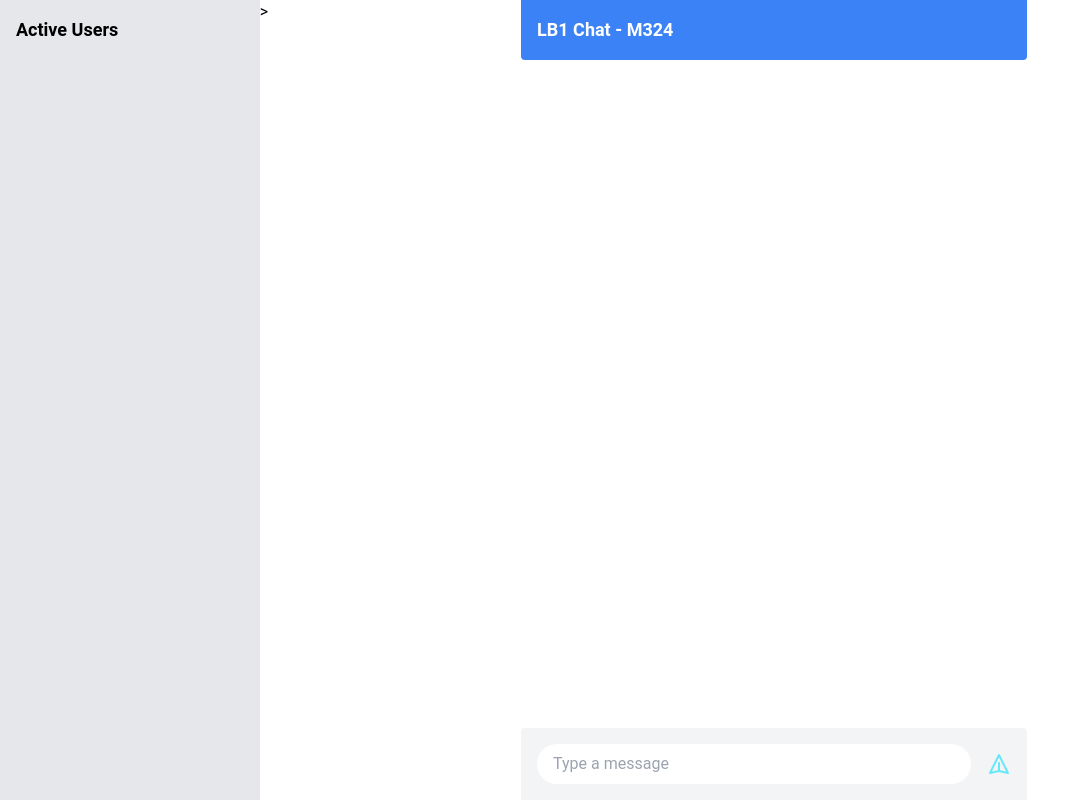
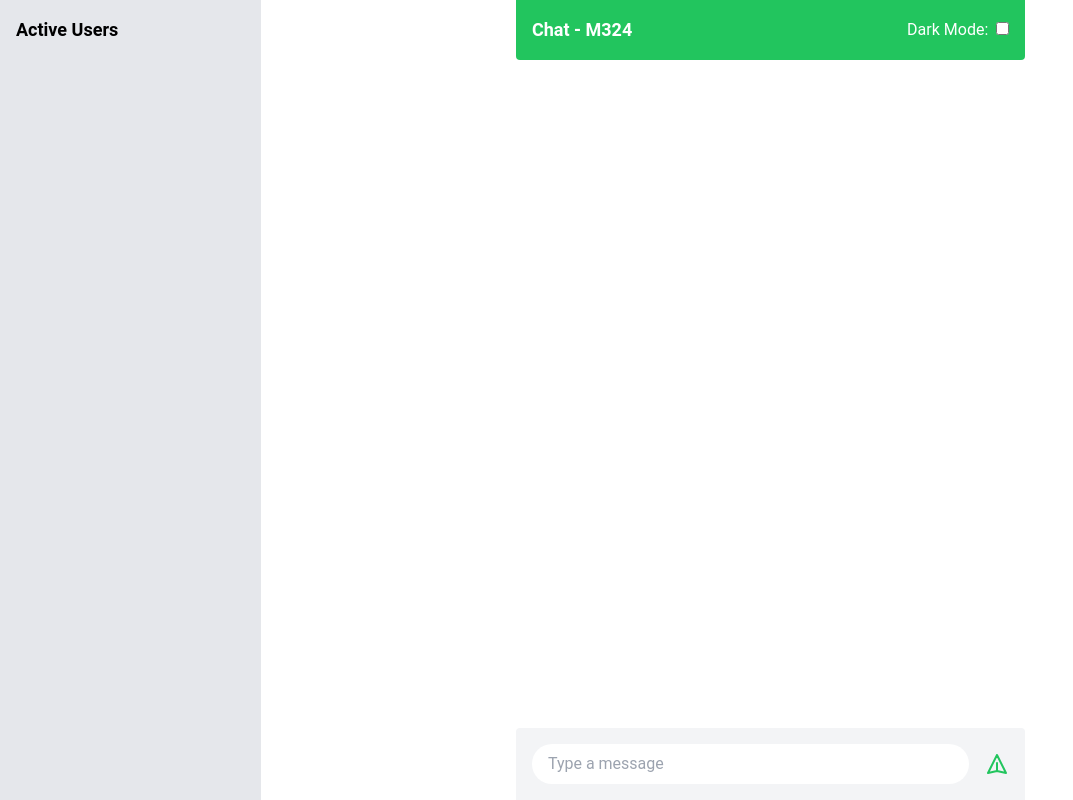
Before and after one commit to m324-org/lb-01, a website: page client/index.html in a window 1280 px wide. Shown: the whole page, without its empty margins (0-1073 px from the left). Drawn offline with nearby package versions, Linux system fonts and the light colour scheme; no server answers.

Commit message:
"Updated index.html: changed title, added dark mode toggle, and modified chat container layout and styles."

```diff
--- a/client/index.html
+++ b/client/index.html
@@ -4,7 +4,7 @@
     <meta charset="UTF-8" />
     <meta http-equiv="X-UA-Compatible" content="IE=edge" />
     <meta name="viewport" content="width=device-width, initial-scale=1.0" />
-    <title>LB1 Chat - M324</title>
+    <title>Chat - M324</title>
     <link rel="stylesheet" href="/style.css" />
     <script src="https://cdn.tailwindcss.com"></script>
     <script src="/utils.js"></script>
@@ -17,22 +17,35 @@
       <ul id="activeUsers" class="list-disc pl-4">
         <!-- Active user list will be dynamically populated here -->
       </ul>
-    </div>>
+    </div>
 
+    <!-- Main chat container -->
     <div class="w-full h-screen flex justify-center">
-      <div class="max-w-2xl w-full md:w-3/4 lg:w-2/4 bg-white flex flex-col">
-        <div class="bg-blue-500 px-4 py-4 rounded-b">
-          <p class="text-lg font-bold text-white">LB1 Chat - M324</p>
+        <div class="max-w-2xl w-full md:w-3/4 lg:w-2/4 flex flex-col">
+            <div class="bg-green-500 px-4 py-4 rounded-b flex justify-between items-center">
+                <p class="text-lg font-bold text-white">Chat - M324</p>
+                <div class="flex items-center">
+                    <span class="text-white mr-2">Dark Mode:</span>
+                    <label class="switch">
+                        <input type="checkbox" id="themeToggle">
+                        <span class="slider round"></span>
+                    </label>
                 </div>
-        <div class="flex-grow flex flex-col justify-start p-4 gap-4" id="messages"></div>
+            </div>
+            <div class="flex-grow flex flex-col justify-start p-4 gap-4 overflow-auto" id="messages">
+                <p id="typingUsers" class="text-sm italic text-gray-500"></p>
+                <!-- Messages will be dynamically populated here -->
+            </div>
             <div class="bg-gray-100 px-4 py-4 flex items-center rounded-t">
                 <input
                 id="messageInput"
                 type="text"
                 placeholder="Type a message"
-            class="flex-grow px-4 py-2 rounded-full border-gray-200 focus:outline-none focus:ring-2 focus:ring-cyan-300"
+                class="flex-grow px-4 py-2 rounded-full border-gray-200 focus:outline-none focus:ring- text-black-500 focus:to-blue-500"
                 />
-          <button class="ml-4 text-cyan-300 hover:text-cyan-400 focus:outline-none" id="sendButton">
+                <button
+                class="ml-4 text-green-500 hover:bg-green-500 focus:outline-none"
+                id="sendButton">
                     <svg
                     xmlns="http://www.w3.org/2000/svg"
                     class="h-6 w-6"
```
Lines whose indentation alone changed are shown as unchanged.
